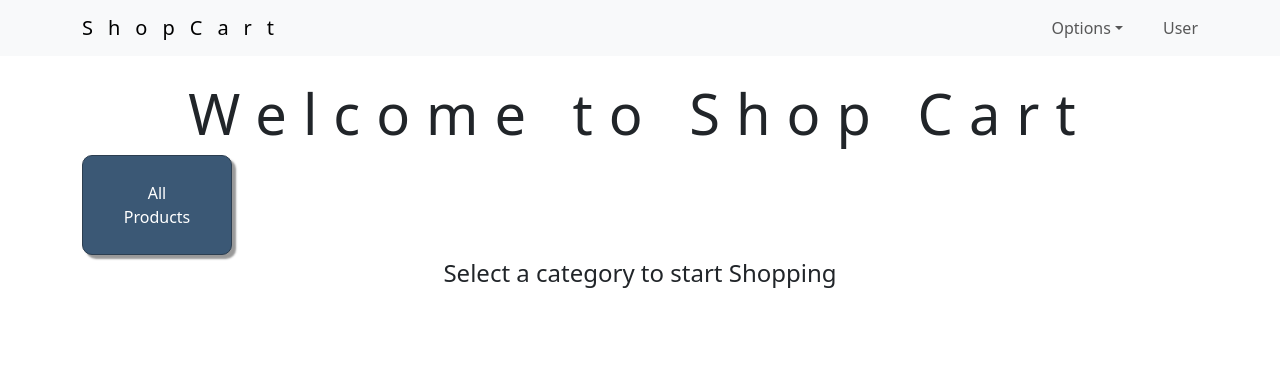
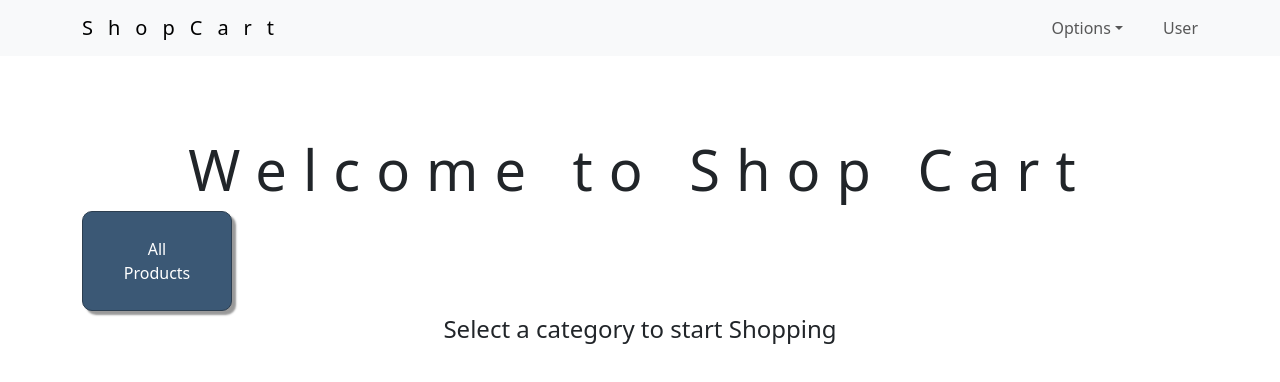
Before and after one commit to ANIKETRAJ28/ShopingCart-React, a React (Vite) app: page / in a window 1280 px wide. Shown: the top 382 px of the page. Built offline with nearby package versions, Linux system fonts and the light colour scheme.

Commit message:
added routes for product list page and home page in header

```diff
--- a/src/App.jsx
+++ b/src/App.jsx
@@ -7,7 +7,7 @@ function App() {
 
   return (
     <div className="app-wrapper">
-    <NavBar color="light" light={true} expand="md" container="md" fixed="top"/>
+    <NavBar color="light" light={true} expand="md" container="md"/>
     <MainRoutes/>
     </div>
   )
--- a/src/components/CategoryItem/CategoryItem.css
+++ b/src/components/CategoryItem/CategoryItem.css
@@ -0,0 +1,3 @@
+.products {
+    text-decoration: none;
+}
--- a/src/components/CategoryItem/CategoryItem.jsx
+++ b/src/components/CategoryItem/CategoryItem.jsx
@@ -1,8 +1,12 @@
+import { Link } from "react-router-dom";
+
+import "./CategoryItem.css";
+
 function CategoryItem({ itemName }) {
     return (
-        <div className="category-item d-flex align-items-center justify-content-center">
-            <a href="productList.html">{itemName}</a>
-        </div>
+        <Link to="/products" className="products">
+            <div className="category-item d-flex align-items-center justify-content-center text-white">{itemName}</div>
+        </Link>
     )
 }
 
--- a/src/components/NavBar/NavBar.css
+++ b/src/components/NavBar/NavBar.css
@@ -1,3 +1,5 @@
-#title {
+#title > a {
     letter-spacing: 15px;
+    color: black;
+    text-decoration: none;
 }
--- a/src/components/NavBar/NavBar.jsx
+++ b/src/components/NavBar/NavBar.jsx
@@ -15,6 +15,7 @@ import {
 
 // css imports
 import "./NavBar.css";
+import { Link } from 'react-router-dom';
 
 
 function NavBar(props) {
@@ -25,7 +26,9 @@ function NavBar(props) {
   return (
     <div>
       <Navbar {...props}>
-        <NavbarBrand id='title' href="/">ShopCart</NavbarBrand>
+        <NavbarBrand id='title'>
+          <Link to="/">ShopCart</Link>
+        </NavbarBrand>
         <NavbarToggler onClick={toggle} />
         <Collapse isOpen={isOpen} navbar>
           <Nav className="ms-auto" navbar>
--- /dev/null
+++ b/src/components/Pages/ProductList/ProductList.jsx
@@ -0,0 +1,7 @@
+function ProductList() {
+    return (
+        <>ProductList</>
+    )
+}
+
+export default ProductList;
--- a/src/routes/MainRoutes.jsx
+++ b/src/routes/MainRoutes.jsx
@@ -1,11 +1,13 @@
 import { Route, Routes } from "react-router-dom";
 import Home from "../components/Home/Home";
 import Error from "../components/Error/Error";
+import ProductList from "../components/Pages/ProductList/ProductList";
 
 function MainRoutes() {
     return (
         <Routes>
             <Route path="/" element={<Home/>}/>
+            <Route path="products" element={<ProductList/>}/>
             <Route path="*" element={<Error/>}/>
         </Routes>
     )
```
